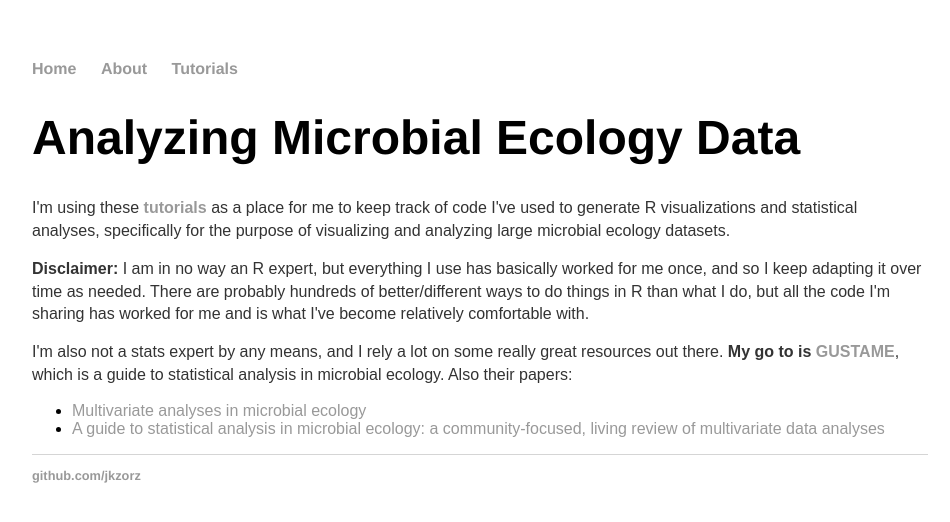
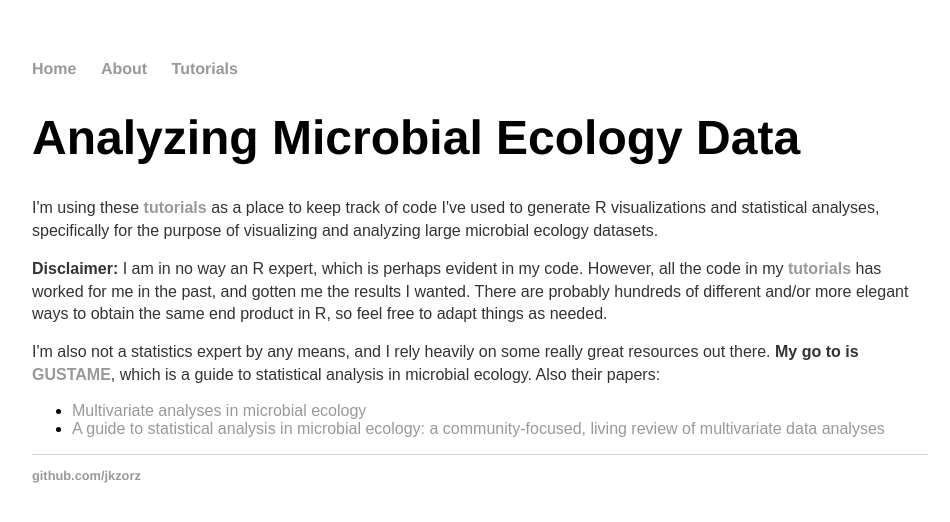
Before and after one commit to jkzorz/jkzorz.github.io, a Jekyll site: the page built from index.html, in a window 1280 px wide. Shown: the top 522 px of the page, without its empty margins (160-1110 px from the left). Built offline with Jekyll 4.4.1, drawn with Linux system fonts in a browser that asks for light colours.

Commit message:
Update index.html

```diff
--- a/index.html
+++ b/index.html
@@ -6,11 +6,11 @@ title: Analyzing Microbial Ecology Data in R
 <head>
 <div class="blurb">
 	<h1>Analyzing Microbial Ecology Data</h1>
-	<p>I'm using these <a href="https://jkzorz.github.io/blog/"><b>tutorials</b></a> as a place for me to keep track of code I've used to generate R visualizations and statistical analyses, specifically for the purpose of visualizing and analyzing large microbial ecology datasets.
+	<p>I'm using these <a href="https://jkzorz.github.io/blog/"><b>tutorials</b></a> as a place to keep track of code I've used to generate R visualizations and statistical analyses, specifically for the purpose of visualizing and analyzing large microbial ecology datasets.
 
-<p><b>Disclaimer:</b> I am in no way an R expert, but everything I use has basically worked for me once, and so I keep adapting it over time as needed. There are probably hundreds of better/different ways to do things in R than what I do, but all the code I'm sharing has worked for me and is what I've become relatively comfortable with.
+<p><b>Disclaimer:</b> I am in no way an R expert, which is perhaps evident in my code. However, all the code in my <a href="https://jkzorz.github.io/blog/"><b>tutorials</b></a> has worked for me in the past, and gotten me the results I wanted. There are probably hundreds of different and/or more elegant ways to obtain the same end product in R, so feel free to adapt things as needed.
 
-<p>I'm also not a stats expert by any means, and I rely a lot on some really great resources out there. <b>My go to is <a href="https://sites.google.com/site/mb3gustame/">GUSTAME</a></b>, which is a guide to statistical analysis in microbial ecology. Also their papers:
+<p>I'm also not a statistics expert by any means, and I rely heavily on some really great resources out there. <b>My go to is <a href="https://sites.google.com/site/mb3gustame/">GUSTAME</a></b>, which is a guide to statistical analysis in microbial ecology. Also their papers:
 	<ul>
 		<li><a href="https://www.ncbi.nlm.nih.gov/pmc/articles/PMC2121141">Multivariate analyses in microbial ecology</a></li>
 		<li><a href="https://www.ncbi.nlm.nih.gov/pubmed/25314312">A guide to statistical analysis in microbial ecology: a community-focused, living review of multivariate data analyses</a></li>
```
